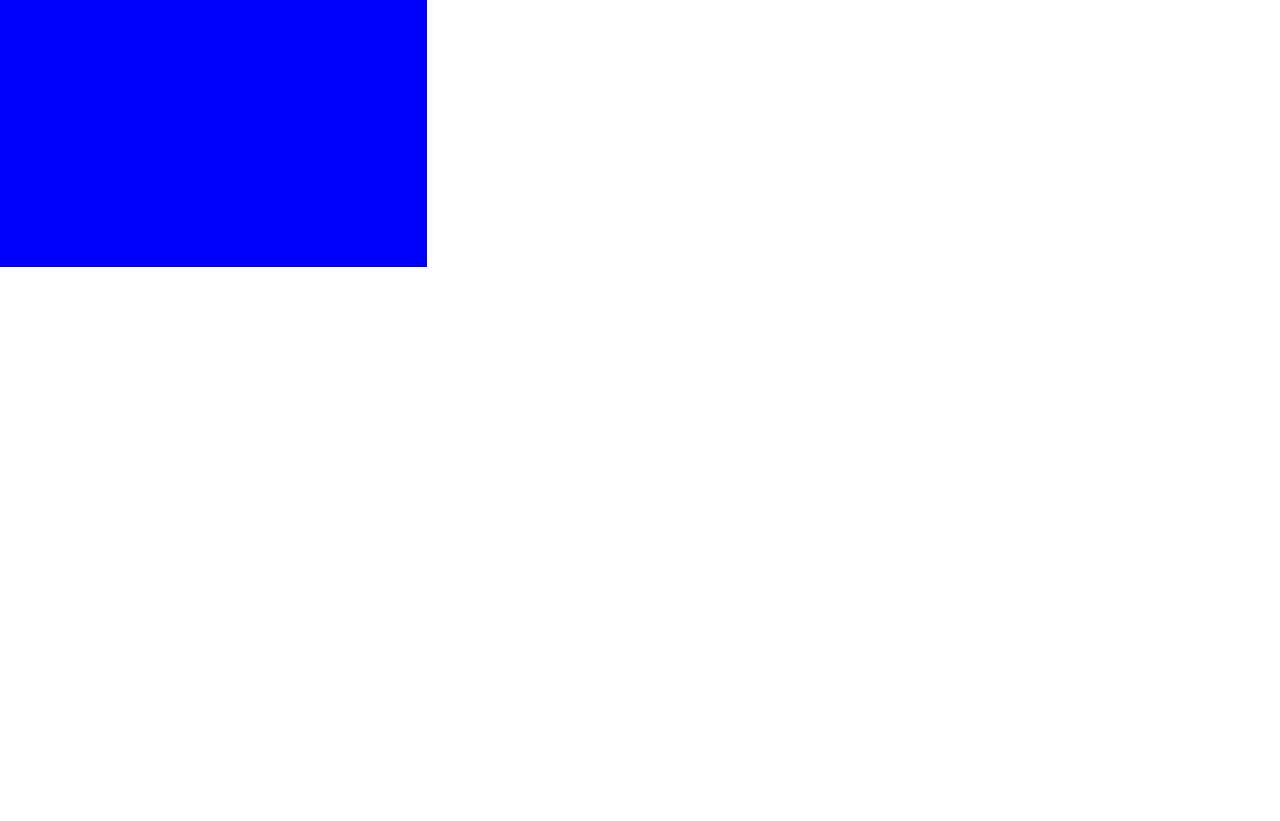
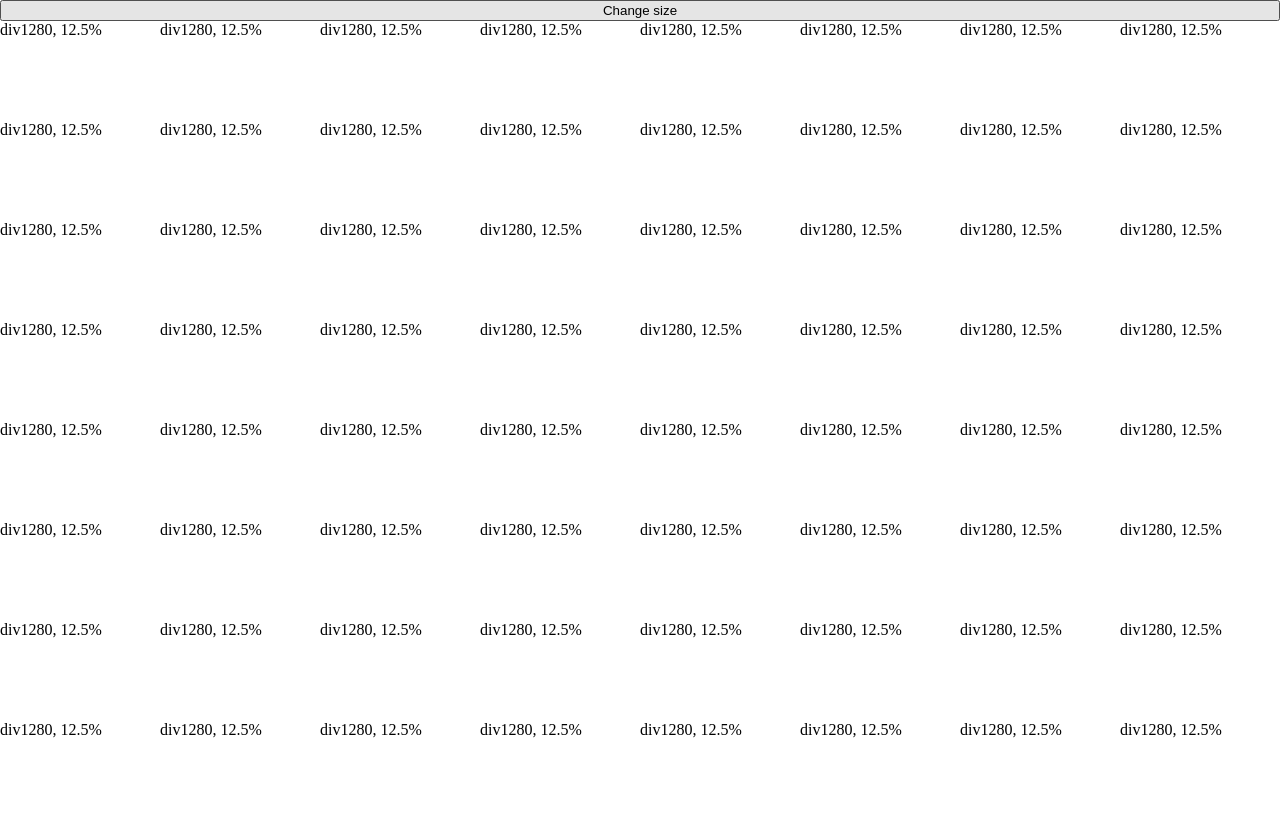
Before and after one commit to omkar109/Etch-A-Sketch-JS, a plain HTML site: page index.html in a window 1280 px wide. Before the commit the page ends 800 px from the top, so only its background shows below. Drawn offline with Linux system fonts and the light colour scheme.

Commit message:
Added button and changed div height and width to percentages for consistent spacing

```diff
--- a/draw.js
+++ b/draw.js
@@ -1,15 +1,15 @@
 const container = document.querySelector(".container");
-let numSquares = 9;
+let numSquares = 64;
+const button = document.querySelector("button");
+container.style.height = `${window.innerHeight - button.style.height}px`;
 for(let i = 0; i < numSquares; i++){
     newDiv = document.createElement("div");
     newDiv.classList.add(`childDiv`);
-    newDiv.style.width = `${window.innerWidth/Math.sqrt(numSquares)}px`;
-    newDiv.style.height = `${window.innerHeight/Math.sqrt(numSquares)}px`;
-    //newDiv.textContent = `div${window.innerWidth}, ${newDiv.style.width}`;
+    newDiv.style.width = `${100/Math.sqrt(numSquares)}%`;
+    newDiv.style.height = `${100/Math.sqrt(numSquares)}%`;
+    newDiv.textContent = `div${window.innerWidth}, ${newDiv.style.width}`;
     newDiv.addEventListener("mouseover", (event) => {
         event.target.style.backgroundColor = "blue";
     })
     container.appendChild(newDiv);
 }
-
-console.log(window.innerWidth);
--- a/index.html
+++ b/index.html
@@ -7,6 +7,7 @@
     <title>Sketching</title>
 </head>
 <body>
+    <button>Change size</button>
     <script src="draw.js" defer></script>
     <div class="container"></div>
 </body>
--- a/style.css
+++ b/style.css
@@ -1,8 +1,11 @@
 body{
     margin:0;
-    border:1px ;
+    border:1px;
+    display:flex;
+    flex-direction: column;
 }
 .container{
+    flex:auto;
     display:flex;
     flex-wrap:wrap;
 }
@@ -11,3 +14,7 @@ body{
     margin:0px;
     flex:none;
 }
+
+button{
+    flex:none;
+}
```
